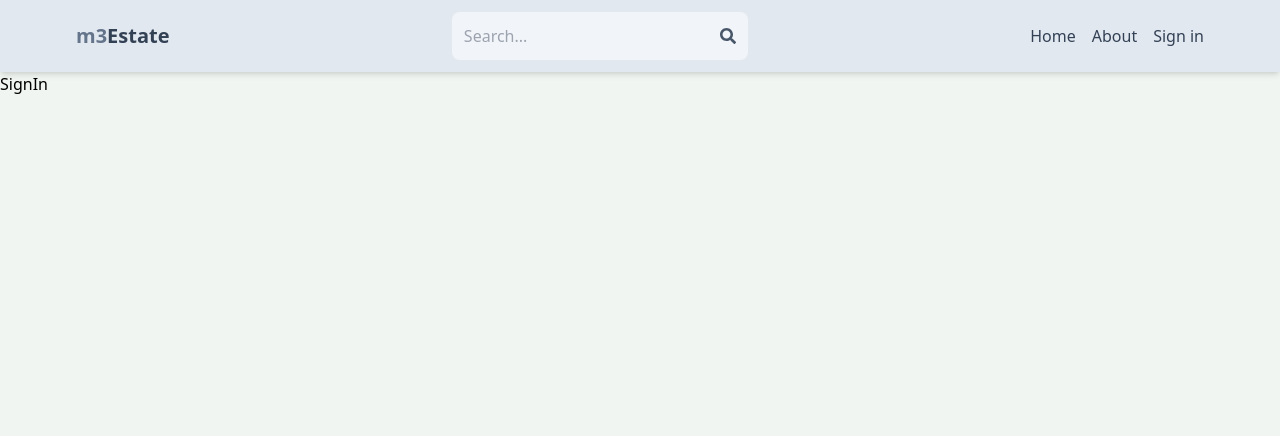
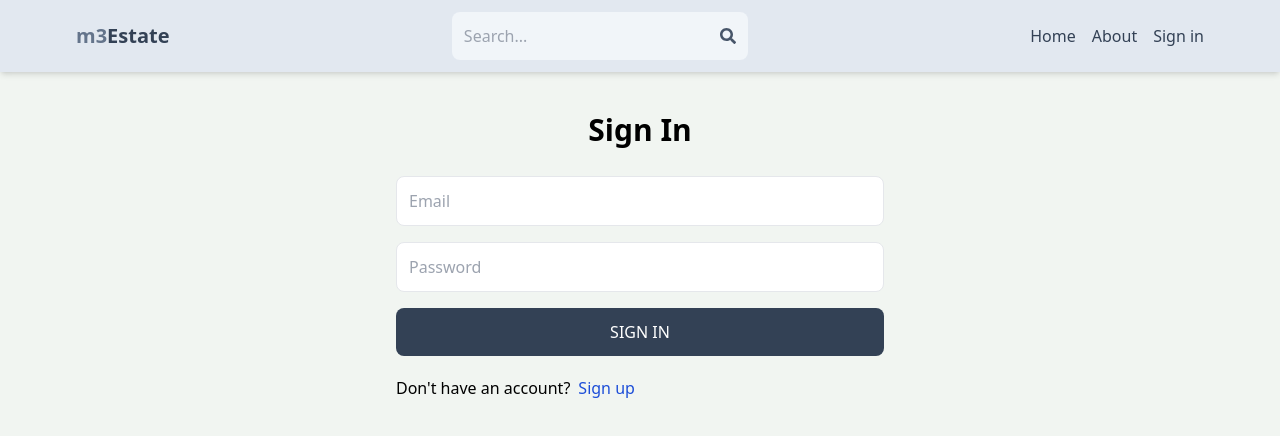
Before and after one commit to MyoMyatMin/mern-estate, a React (Vite) app in the folder client/: page /sign-in in a window 1280 px wide. Shown: the top 436 px of the page. Built offline with nearby package versions, Linux system fonts and the light colour scheme.

Commit message:
complete sign in page

```diff
--- a/client/src/pages/SignIn.jsx
+++ b/client/src/pages/SignIn.jsx
@@ -1,5 +1,78 @@
-import React from "react";
+import React, { useState } from "react";
+import { Link, useNavigate } from "react-router-dom";
 
 export default function SignIn() {
-  return <div>SignIn</div>;
+  const [formData, setFormdata] = useState({});
+  const [error, setError] = useState(null);
+  const [loading, setLoading] = useState(false);
+  const navigate = useNavigate();
+  const handleChange = (e) => {
+    setFormdata((prevData) => ({
+      ...prevData,
+      [e.target.id]: e.target.value,
+    }));
+  };
+
+  const handleSubmit = async (e) => {
+    e.preventDefault();
+    try {
+      setLoading(true);
+      const res = await fetch("/api/auth/signin", {
+        method: "POST",
+        headers: {
+          "Content-Type": "application/json",
+        },
+        body: JSON.stringify(formData),
+      });
+      const data = await res.json();
+      if (data.success === false) {
+        setError(data.message);
+        setLoading(false);
+        return;
+      }
+      setLoading(false);
+      setError(null);
+      navigate("/home");
+    } catch (error) {
+      setLoading(false);
+      setError(error.message);
+      console.log(error.message);
+    }
+
+    console.log(error);
+  };
+  return (
+    <div className="p-3 max-w-lg mx-auto">
+      <h1 className="text-3xl text-center font-semibold my-7">Sign In</h1>
+      <form onSubmit={handleSubmit} action="" className="flex flex-col gap-4 ">
+        <input
+          type="email"
+          placeholder="Email"
+          className="border p-3 rounded-lg"
+          id="email"
+          onChange={handleChange}
+        />
+        <input
+          type="password"
+          placeholder="Password"
+          className="border p-3 rounded-lg"
+          id="password"
+          onChange={handleChange}
+        />
+        <button
+          disabled={loading}
+          className="bg-slate-700 text-white p-3 rounded-lg uppercase hover:opacity-95 disabled:opacity-80"
+        >
+          {loading ? "loading" : "Sign in"}
+        </button>
+      </form>
+      <div className="flex gap-2 mt-5">
+        <p>Don't have an account?</p>
+        <Link to={"/sign-up"}>
+          <span className="text-blue-700">Sign up</span>
+        </Link>
+      </div>
+      {error && <p className="text-red-500 mt-5">{error}</p>}
+    </div>
+  );
 }
```
